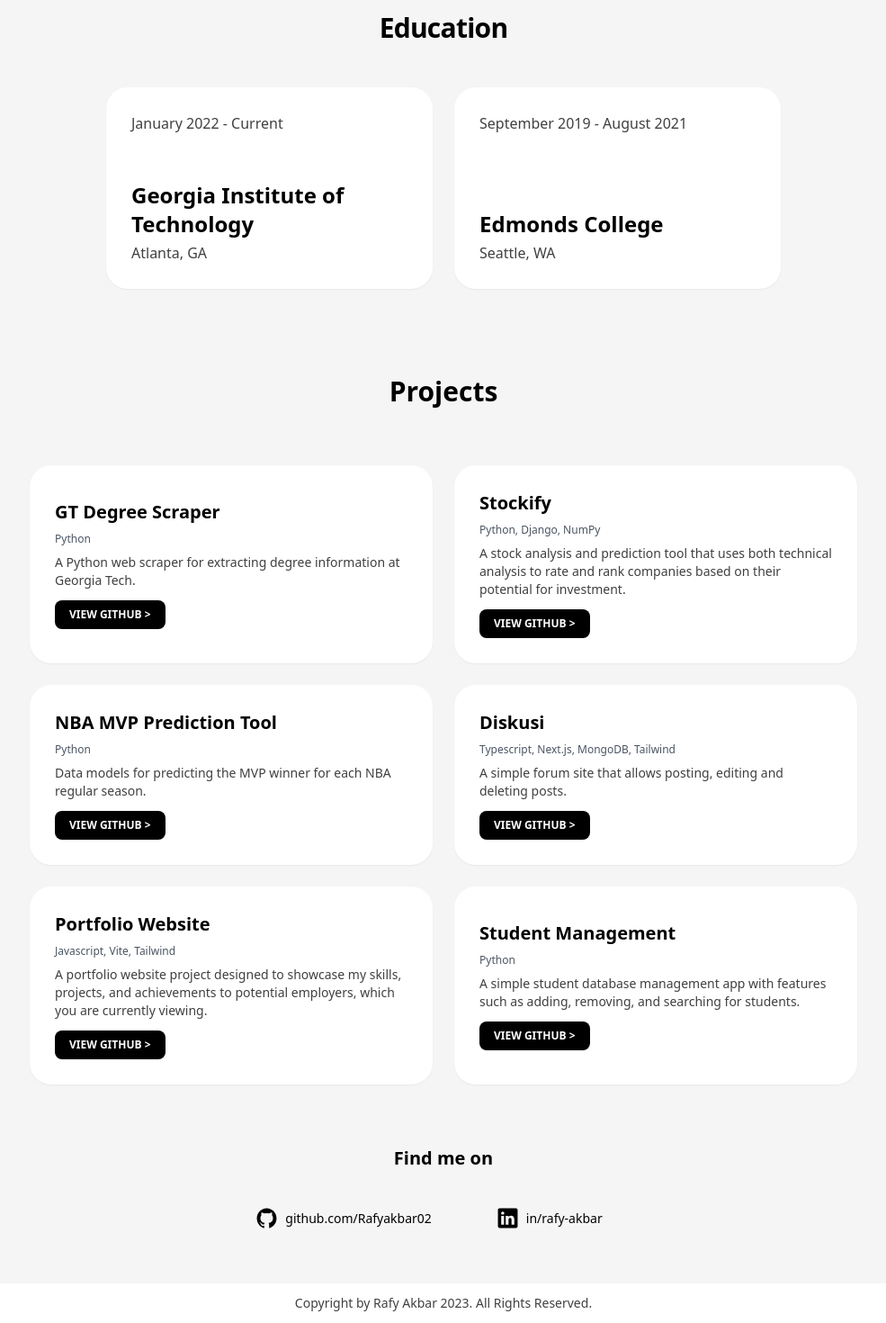
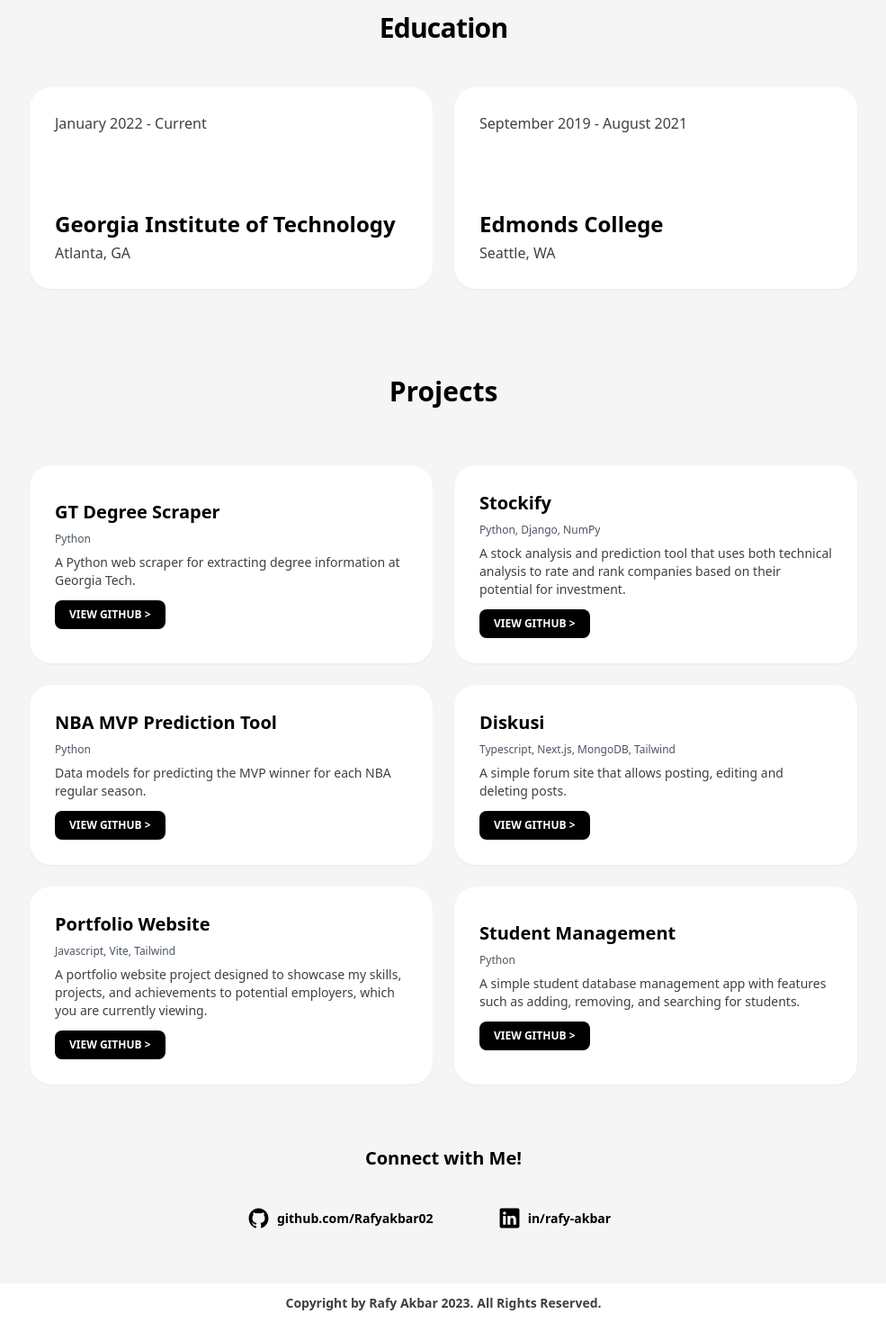
Before and after one commit to Rafyakbar02/portfolio-web, a React (Vite) app: page / in a window 1280 px wide. Shown: the part 921-2391 px from the top of the page at 90% size, without its empty margins (147-1132 px from the left). Built offline with nearby package versions, Linux system fonts and the light colour scheme.

Commit message:
small ui fix

```diff
--- a/src/components/Contact.jsx
+++ b/src/components/Contact.jsx
@@ -17,7 +17,7 @@ const socialMedias = [
 const Contact = () => {
   return (
     <div className="p-5 dark:text-white">
-      <h2 className="text-xl font-semibold text-center">Find me on</h2>
+      <h2 className="text-xl font-black text-center">Connect with Me!</h2>
       <div className="flex flex-wrap justify-center gap-10 m-10">
         {socialMedias.map((social, index) => (
           <a
@@ -33,7 +33,7 @@ const Contact = () => {
               width="25"
               height="25"
             />
-            <h3 className="text-sm">{social.text}</h3>
+            <h3 className="text-sm font-semibold">{social.text}</h3>
           </a>
         ))}
       </div>
--- a/src/components/Footer.jsx
+++ b/src/components/Footer.jsx
@@ -3,7 +3,7 @@ import React from "react";
 const Footer = () => {
   return (
     <div className="bg-white dark:bg-neutral-950 text-neutral-700 dark:text-white  w-full p-3">
-      <p className="text-center text-sm">
+      <p className="text-center text-sm font-semibold">
         Copyright by Rafy Akbar 2023. All Rights Reserved.
       </p>
     </div>
--- a/src/components/ProjectList.jsx
+++ b/src/components/ProjectList.jsx
@@ -24,7 +24,7 @@ const ProjectCard = ({ title, language, link, content }) => {
 const ProjectList = () => {
   return (
     <div
-      className="px-5 py-12 scroll-mt-12 dark:text-white sm:w-[750px] lg:w-[1024px] sm:mx-auto"
+      className="px-5 py-12 scroll-mt-12 dark:text-white lg:w-[1024px] sm:mx-auto"
       id="project"
     >
       <h2 className="text-3xl font-black text-center mb-16">Projects</h2>
--- a/src/components/Timeline.jsx
+++ b/src/components/Timeline.jsx
@@ -2,7 +2,7 @@ import { experiences, educations } from "../constants";
 
 const Experience = ({ product, index }) => {
   return (
-    <div className="bg-white dark:bg-neutral-900 rounded-3xl p-7 h-56 flex flex-col justify-between transform transition-transform hover:scale-105 ease-out shadow-sm">
+    <div className="bg-white dark:bg-neutral-900 rounded-3xl w-[28rem] p-7 h-56 flex flex-col justify-between transform transition-transform hover:scale-105 ease-out shadow-sm">
       <h3 className="text-neutral-700 dark:text-neutral-300">{product.date}</h3>
       <div>
         <h2 className="text-2xl font-bold mb-1">{product.title}</h2>
@@ -25,13 +25,13 @@ const Timeline = ({ heading }) => {
 
   return (
     <div
-      className="py-12 max-[800px]:px-12 scroll-mt-12 dark:text-white min-[800px]:w-[750px] mx-4 min-[800px]:mx-auto"
+      className="py-12 px-5 scroll-mt-12 dark:text-white lg:w-[1024px] sm:mx-auto"
       id={timelineID}
     >
       <h2 className="font-black text-3xl tracking-tight text-center mb-12">
         {heading}
       </h2>
-      <div className="grid grid-cols-1 justify-center min-[800px]:grid-cols-2 gap-6">
+      <div className="flex flex-wrap justify-center min-[800px]:grid-cols-2 gap-6">
         {products.map((product, index) => (
           <Experience
             key={`${product.id}-${index}`}
```
